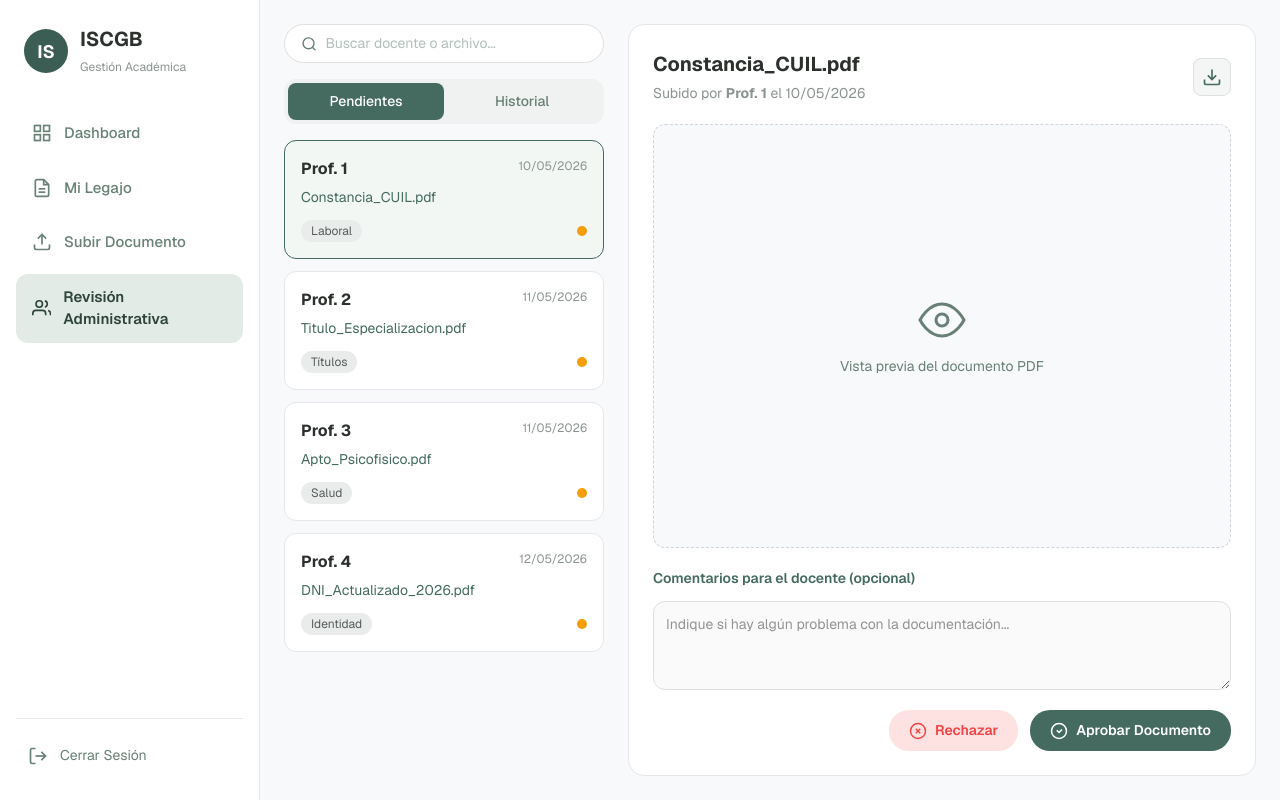
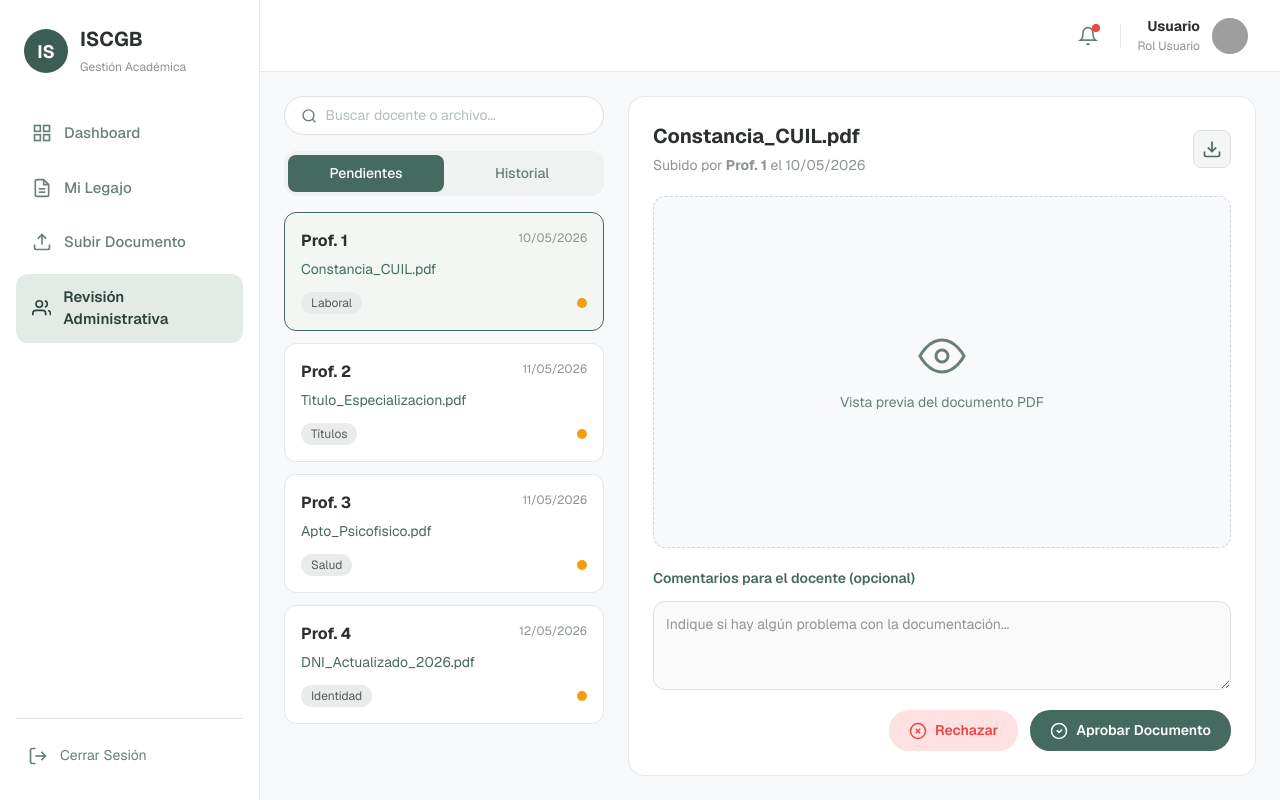
Before and after one commit to AnahidBG/ISCGB_Frontend, an Angular app: page /revision-administrativa in a window 1280 px wide. Built offline with nearby package versions, Linux system fonts and the light colour scheme; grey boxes are pictures that could not be loaded; a web font is replaced by a local one.

Commit message:
feat(revision): agregue el topbar con notificaciones y el perfil del usuario y rol usuario

```diff
--- a/src/app/pages/revision-administrativa/revision-administrativa.html
+++ b/src/app/pages/revision-administrativa/revision-administrativa.html
@@ -59,7 +59,30 @@
     </div>
   </aside>
 
-  <!-- Contenido de Revisión -->
+  <!-- Contenido Principal -->
+  <div class="main-wrapper">
+    <!-- Header Superior -->
+    <header class="top-bar">
+      <div class="user-notifications">
+        <button class="btn-bell" title="Notificaciones">
+          <svg width="20" height="20" viewBox="0 0 24 24" fill="none" stroke="currentColor" stroke-width="2">
+            <path d="M18 8A6 6 0 0 0 6 8c0 7-3 9-3 9h18s-3-2-3-9"></path>
+            <path d="M13.73 21a2 2 0 0 1-3.46 0"></path>
+          </svg>
+          <span class="badge-dot"></span>
+        </button>
+        <div class="divider"></div>
+        <div class="user-profile">
+          <div class="user-info">
+            <span class="user-name">Usuario</span>
+            <span class="user-role">Rol Usuario</span>
+          </div>
+          <img class="user-avatar" src="https://api.dicebear.com/7.x/avataaars/svg?seed=Secretario" alt="Avatar Secretario">
+        </div>
+      </div>
+    </header>
+
+    <!-- Sección de Revisión -->
     <div class="revision-container">
       <!-- Columna Izquierda: Lista de Documentos -->
       <aside class="docs-sidebar">
@@ -80,7 +103,7 @@
           <div
             class="doc-card"
             *ngFor="let doc of documentos"
-          [class.selected]="doc.id === docSeleccionado?.id"
+            [class.selected]="doc.id === docSeleccionado.id"
             (click)="seleccionarDoc(doc)">
             <div class="doc-header">
               <span class="doc-profesor">{{ doc.docente }}</span>
@@ -99,8 +122,8 @@
       <main class="doc-viewer-container">
         <header class="viewer-header">
           <div class="viewer-title-info">
-          <h2>{{ docSeleccionado?.archivo }}</h2>
-          <p>Subido por <strong>{{ docSeleccionado?.docente }}</strong> el {{ docSeleccionado?.fecha }}</p>
+            <h2>{{ docSeleccionado.archivo }}</h2>
+            <p>Subido por <strong>{{ docSeleccionado.docente }}</strong> el {{ docSeleccionado.fecha }}</p>
           </div>
           <button class="btn-download" title="Descargar">
             <svg width="20" height="20" viewBox="0 0 24 24" fill="none" stroke="currentColor" stroke-width="2">
@@ -148,3 +171,4 @@
       </main>
     </div>
   </div>
+</div>
--- a/src/app/pages/revision-administrativa/revision-administrativa.scss
+++ b/src/app/pages/revision-administrativa/revision-administrativa.scss
@@ -2,6 +2,86 @@
   display: flex;
   min-height: 100vh;
   background-color: #F8F9FA;
+}
+
+.main-wrapper {
+  flex: 1;
+  display: flex;
+  flex-direction: column;
+}
+
+.top-bar {
+  display: flex;
+  justify-content: flex-end;
+  align-items: center;
+  padding: 16px 32px;
+  background-color: #FFFFFF;
+  border-bottom: 1px solid #E5E7EB;
+
+  .user-notifications {
+    display: flex;
+    align-items: center;
+    gap: 16px;
+
+    .btn-bell {
+      position: relative;
+      background: transparent;
+      border: none;
+      cursor: pointer;
+      color: #688075;
+      display: flex;
+      align-items: center;
+      justify-content: center;
+      padding: 6px;
+
+      .badge-dot {
+        position: absolute;
+        top: 4px;
+        right: 4px;
+        width: 8px;
+        height: 8px;
+        background-color: #EF4444;
+        border-radius: 50%;
+      }
+    }
+
+    .divider {
+      width: 1px;
+      height: 24px;
+      background-color: #E5E7EB;
+    }
+
+    .user-profile {
+      display: flex;
+      align-items: center;
+      gap: 12px;
+
+      .user-info {
+        display: flex;
+        flex-direction: column;
+        text-align: right;
+
+        .user-name {
+          font-weight: 700;
+          font-size: 14px;
+          color: #2D312E;
+        }
+
+        .user-role {
+          font-size: 12px;
+          color: #8C948F;
+        }
+      }
+
+      .user-avatar {
+        width: 36px;
+        height: 36px;
+        border-radius: 50%;
+        background-color: #EAECEB;
+        object-fit: cover;
+      }
+    }
+  }
 }
 
 .main-sidebar {
@@ -86,16 +166,17 @@
       display: flex;
       align-items: center;
       gap: 12px;
-        white-space: no-wrap;
+      white-space: nowrap;
       font-size: 14px;
       color: #688075;
       text-decoration: none;
       padding: 10px 12px;
       border-radius: 8px;
 
-        svg{
+      svg {
         flex-shrink: 0;
       }
+
       &:hover {
         background-color: #FEE2E2;
         color: #EF4444;
```
Lines whose indentation alone changed are shown as unchanged.
